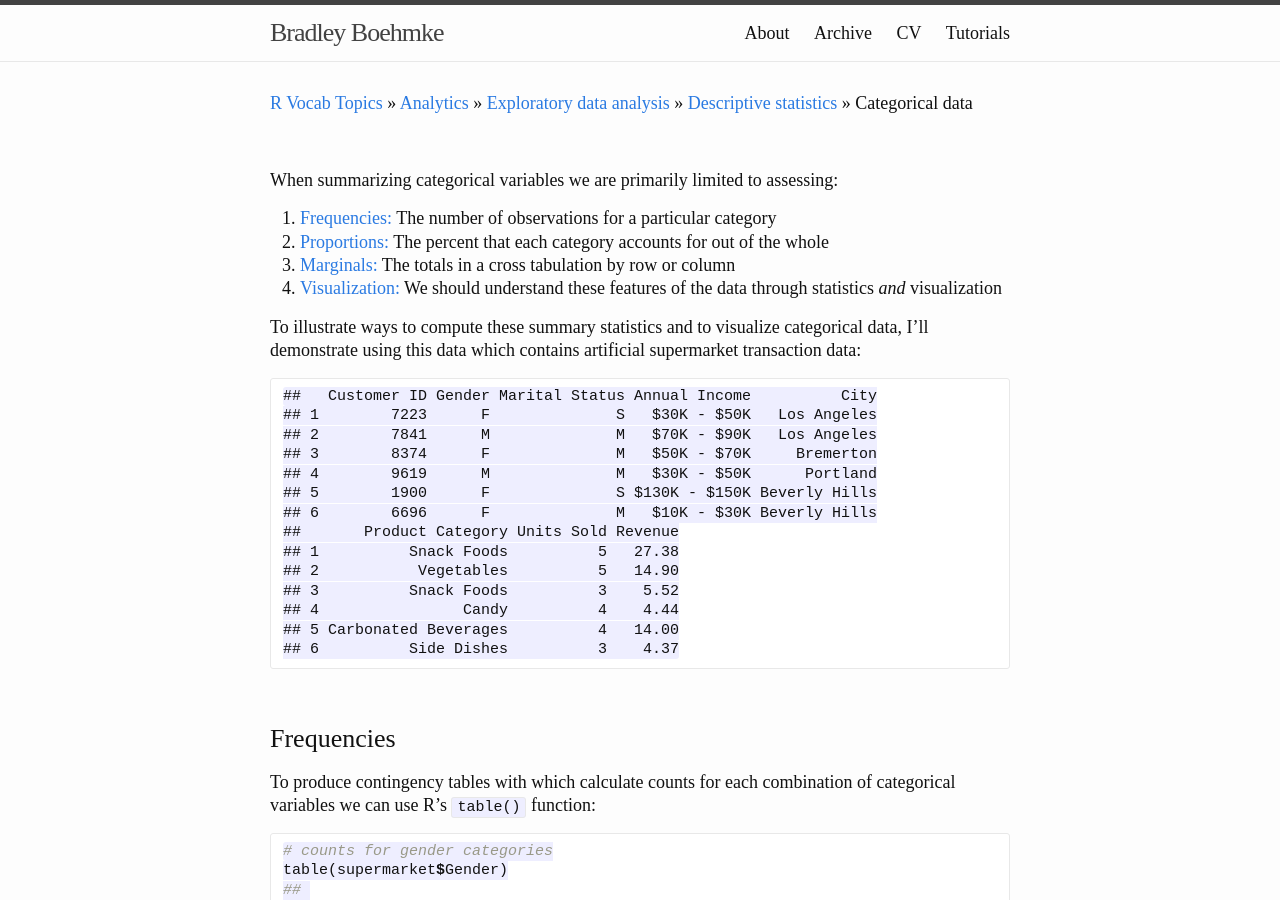
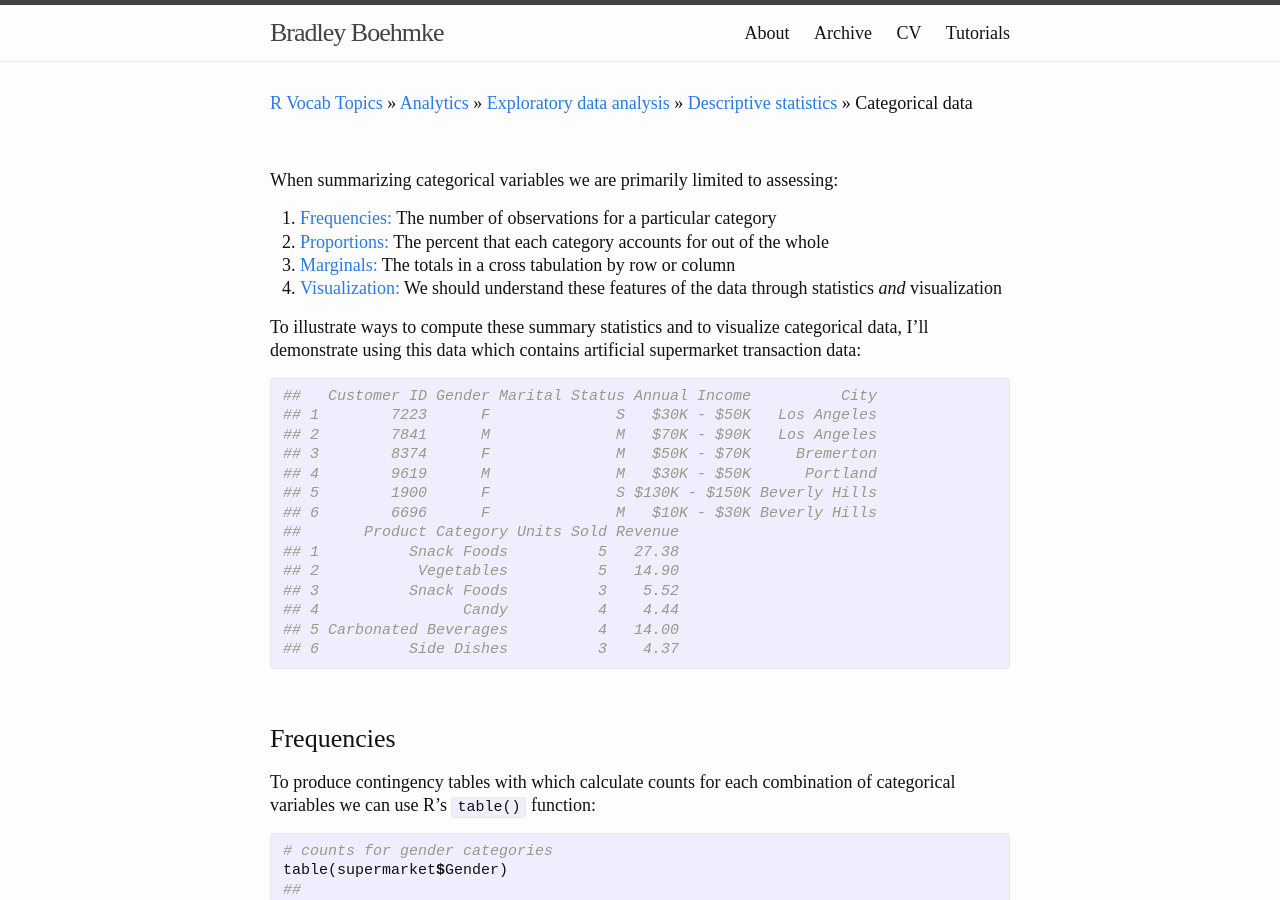
Before and after one commit to bradleyboehmke/bradleyboehmke, a Jekyll site: the page built from tutorials/descriptives_categorical.md, in a window 1280 px wide and 900 px high. Built offline with Jekyll 4.4.1, drawn with Linux system fonts in a browser that asks for light colours.

Commit message:
Update descriptives_categorical.md

````diff
--- a/tutorials/descriptives_categorical.md
+++ b/tutorials/descriptives_categorical.md
@@ -17,7 +17,7 @@ When summarizing categorical variables we are primarily limited to assessing:
 To illustrate ways to compute these summary statistics and to visualize categorical data, I'll demonstrate using this data which contains artificial supermarket transaction data:
 
 
-```
+{% highlight r %}
 ##   Customer ID Gender Marital Status Annual Income          City
 ## 1        7223      F              S   $30K - $50K   Los Angeles
 ## 2        7841      M              M   $70K - $90K   Los Angeles
@@ -32,7 +32,7 @@ To illustrate ways to compute these summary statistics and to visualize categori
 ## 4                Candy          4    4.44
 ## 5 Carbonated Beverages          4   14.00
 ## 6          Side Dishes          3    4.37
-```
+{% endhighlight %}
 
 <br>
 
@@ -40,7 +40,7 @@ To illustrate ways to compute these summary statistics and to visualize categori
 To produce contingency tables with which calculate counts for each combination of categorical variables we can use R's `table()` function:
 
 
-```r
+{% highlight r %}
 # counts for gender categories
 table(supermarket$Gender)
 ##
@@ -53,12 +53,12 @@ table(supermarket$`Marital Status`, supermarket$Gender)
 ##        F    M
 ##   M 3602 3264
 ##   S 3568 3625
-```
+{% endhighlight %}
 
 We can also produce multidimensional tables based on three or more categorical variables. For this, we leverage the `ftable()` function to print the results more attractively:
 
 
-```r
+{% highlight r %}
 # customer counts across location by gender and marital status
 table1 <- table(supermarket$`Marital Status`, supermarket$Gender,
                 supermarket$`State or Province`)
@@ -70,7 +70,7 @@ ftable(table1)
 ##   M   197  692  210       94       5  514      108 1160     129       155
 ## S F   183  686  175      107      30  607      125 1134     164       357
 ##   M   239  717  242      105      25  631       89 1107     161       309
-```
+{% endhighlight %}
 
 <br>
 
@@ -78,7 +78,7 @@ ftable(table1)
 We can also produce contingency tables that present the proportions (percentages) of each category or combination of categories. To do this we simply feed the frequency tables produced by `table()` to the `prop.table()` function
 
 
-```r
+{% highlight r %}
 # percentages of gender categories
 table2 <- table(supermarket$Gender)
 prop.table(table2)
@@ -103,7 +103,7 @@ ftable(round(prop.table(table1), 3))
 ##   M  0.014 0.049 0.015    0.007   0.000 0.037    0.008 0.083   0.009     0.011
 ## S F  0.013 0.049 0.012    0.008   0.002 0.043    0.009 0.081   0.012     0.025
 ##   M  0.017 0.051 0.017    0.007   0.002 0.045    0.006 0.079   0.011     0.022
-```
+{% endhighlight %}
 
 
 <br>
@@ -112,18 +112,18 @@ ftable(round(prop.table(table1), 3))
 Marginals show the total counts or percentages across columns or rows in a contingency table.  For instance, if we go back to `table3` which is the cross classication counts for gender by marital status:
 
 
-```r
+{% highlight r %}
 table3
 ##
 ##        F    M
 ##   M 3602 3264
 ##   S 3568 3625
-```
+{% endhighlight %}
 
 We can compute the marginal frequencies with `margin.table()` and the percentages for these marginal frequencies with `prop.table()` using the `margin` argument:
 
 
-```r
+{% highlight r %}
 # FREQUENCY MARGINALS
 # row marginals - totals for each marital status across gender
 margin.table(table3, 1)
@@ -152,7 +152,7 @@ prop.table(table3, margin = 2)
 ##             F         M
 ##   M 0.5023710 0.4737988
 ##   S 0.4976290 0.5262012
-```
+{% endhighlight %}
 
 <br>
 
@@ -160,24 +160,23 @@ prop.table(table3, margin = 2)
 Bar charts are most often used to visualize categorical variables.
 
 
-```r
+{% highlight r %}
 # Frequency bar charts
 ggplot(supermarket, aes(x = Gender)) +
         geom_bar()
-```
+{% endhighlight %}
 
 <img src="descriptive-statistics_files/figure-html/unnamed-chunk-21-1.png" style="display: block; margin: auto;" />
 
-```r
-
+{% highlight r %}
 ggplot(supermarket, aes(x = `State or Province`)) +
         geom_bar() +
         theme(axis.text.x = element_text(angle = 45, hjust = 1))
-```
+{% endhighlight %}
 
 <img src="descriptive-statistics_files/figure-html/unnamed-chunk-21-2.png" style="display: block; margin: auto;" />
 
-```r
+{% highlight r %}
 
 # reorder bar chart in descending order - note that there are multiple ways
 # to reorder bar charts - just search "Order Bars in ggplot2 bar graph" in
@@ -190,11 +189,11 @@ ggplot(supermarket, aes(x = reorder_size(`State or Province`))) +
         geom_bar() +
         xlab("State or Province") +
         theme(axis.text.x = element_text(angle = 45, hjust = 1))
-```
+{% endhighlight %}
 
 <img src="descriptive-statistics_files/figure-html/unnamed-chunk-21-3.png" style="display: block; margin: auto;" />
 
-```r
+{% highlight r %}
 
 # Proportions bar charts
 ggplot(supermarket, aes(x = reorder_size(`State or Province`))) +
@@ -202,11 +201,11 @@ ggplot(supermarket, aes(x = reorder_size(`State or Province`))) +
         xlab("State or Province") +
         scale_y_continuous(labels = scales::percent, name = "Proportion") +
         theme(axis.text.x = element_text(angle = 45, hjust = 1))
-```
+{% endhighlight %}
 
 <img src="descriptive-statistics_files/figure-html/unnamed-chunk-21-4.png" style="display: block; margin: auto;" />
 
-```r
+{% highlight r %}
 
 # We can also create contingency table-like bar charts by creating facets
 # Here I plot customer proportions across location and by Gender
@@ -216,11 +215,11 @@ ggplot(supermarket, aes(x = reorder_size(`State or Province`))) +
         scale_y_continuous(labels = scales::percent, name = "Proportion") +
         facet_grid(~ Gender) +
         theme(axis.text.x = element_text(angle = 45, hjust = 1))
-```
+{% endhighlight %}
 
 <img src="descriptive-statistics_files/figure-html/unnamed-chunk-21-5.png" style="display: block; margin: auto;" />
 
-```r
+{% highlight r %}
 
 # I can also do the same plot by Gender and by Marital status
 ggplot(supermarket, aes(x = reorder_size(`State or Province`))) +
@@ -229,7 +228,7 @@ ggplot(supermarket, aes(x = reorder_size(`State or Province`))) +
         scale_y_continuous(labels = scales::percent, name = "Proportion") +
         facet_grid(`Marital Status` ~ Gender) +
         theme(axis.text.x = element_text(angle = 45, hjust = 1))
-```
+{% endhighlight %}
 
 <img src="descriptive-statistics_files/figure-html/unnamed-chunk-21-6.png" style="display: block; margin: auto;" />
 
````
